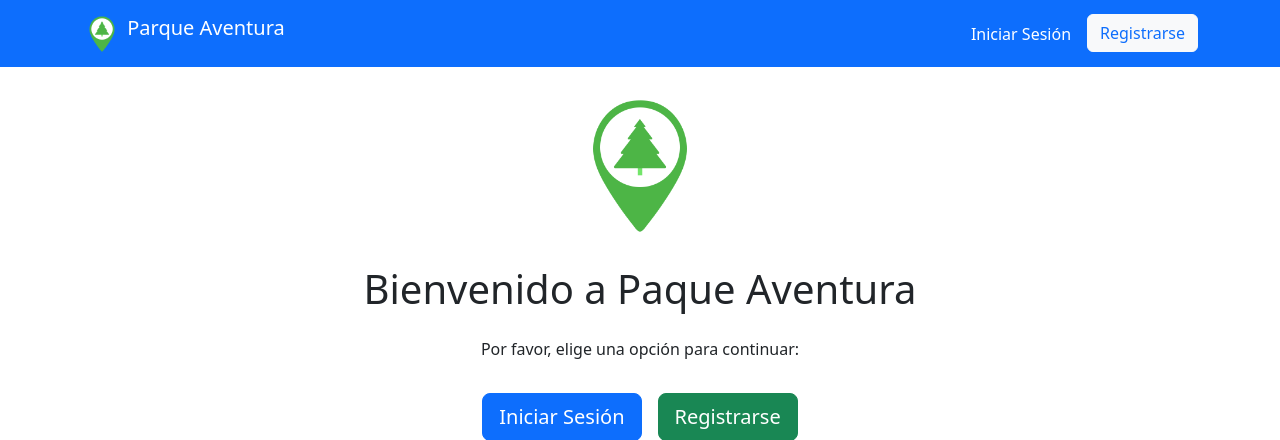
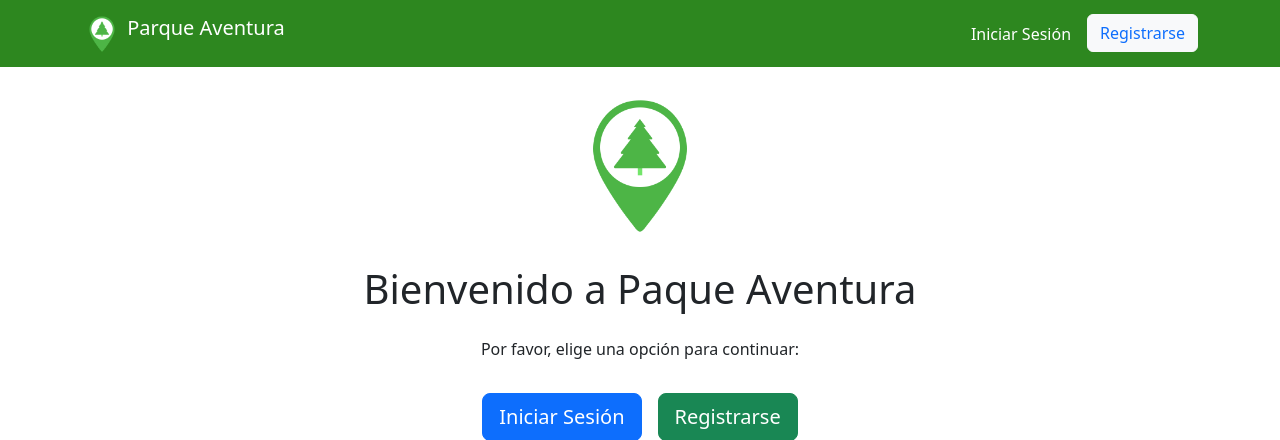
Before and after one commit to ematias10/ParqueAventura, a Flask app: page / in a window 1280 px wide. Shown: the top 440 px of the page. Run offline with Flask 3, Linux system fonts and the light colour scheme; some libraries are stand-ins or nearby versions.

Commit message:
cambiar color navbar

```diff
--- a/templates/base.html
+++ b/templates/base.html
@@ -13,7 +13,7 @@
 </head>
 <body>
     <header>
-        <nav class="navbar navbar-expand-lg navbar-dark bg-primary">
+        <nav class="navbar navbar-expand-lg navbar-dark bg-primary" style="background-color: rgb(45 135 31) !important">
             <div class="container">
 
                 <a class="navbar-brand" href="{{ url_for('home') }}">
```
